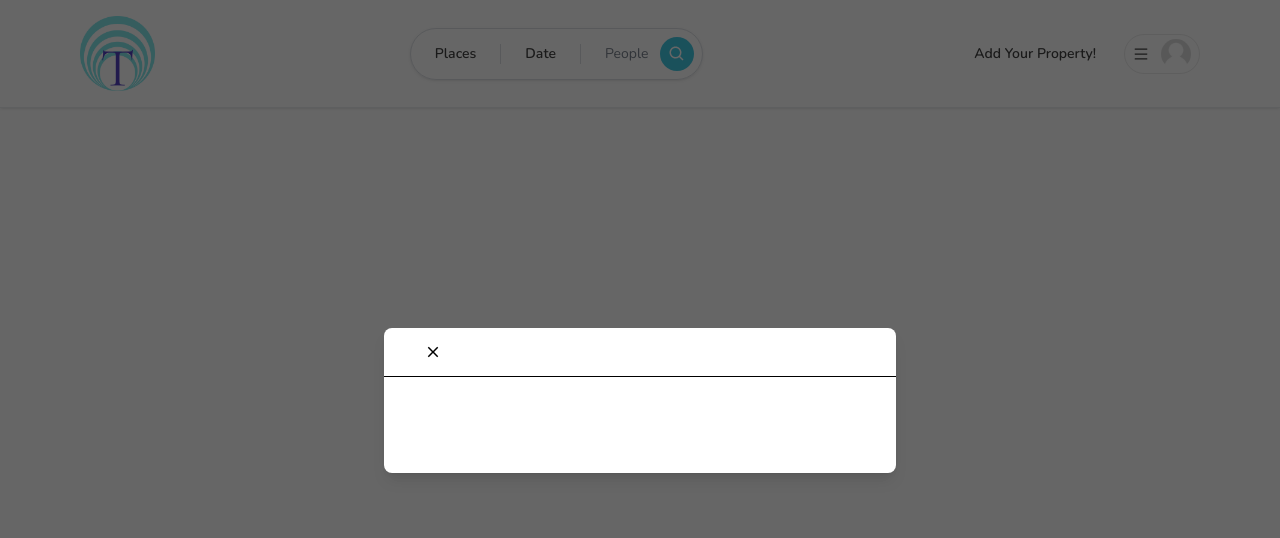
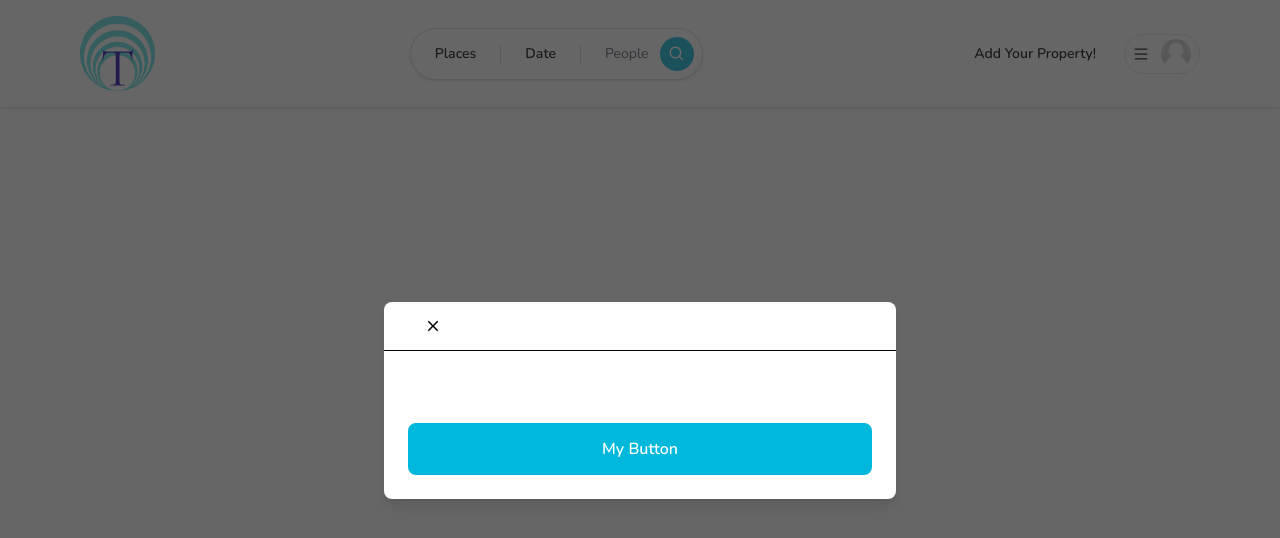
Before and after one commit to Taasoobi/travel-pal, a Next.js app: page / in a window 1280 px wide. Shown: the top 538 px of the page. Built offline with nearby package versions, Linux system fonts and the light colour scheme.

Commit message:
Button Complete

```diff
--- /dev/null
+++ b/app/components/Button.tsx
@@ -0,0 +1,26 @@
+'use client';
+
+import { IconType } from "react-icons";
+
+interface ButtonProps {
+    label: string;
+    onClick: (e: React.MouseEvent<HTMLButtonElement>) => void;
+    disabled?: boolean;
+    outline?: boolean;
+    small?: boolean;
+    icon?: IconType;
+}
+
+const Button: React.FC<ButtonProps> = ({ label, onClick, disabled, outline, small, icon: Icon }) => {
+    return (
+        <button
+        onClick={onClick}
+        disabled={disabled}
+        className={`relative disabled:opacity-70 disabled:cursor-not-allowed rounded-lg hover:opacity-80 transition w-full ${outline ? 'bg-white' : 'bg-cyan-500'} ${outline ? 'border-black' : 'border-cyan-500'} ${outline ? 'text-black' : 'text-white'} ${small ? 'py-1 text-sm font-light border-p' : 'py-3 text-md font-semibold border-2'}`} onClick={onClick} disabled={disabled}>
+            {Icon && (<Icon size={24} className="absolute left-4 top-3" />)}
+            {label}
+        </button>
+    );
+};
+
+export default Button;
--- a/app/components/modals/Modal.tsx
+++ b/app/components/modals/Modal.tsx
@@ -1,6 +1,7 @@
 'use client';
 import { useCallback, useEffect, useState } from "react";
 import { IoMdClose } from "react-icons/io";
+import Button from "../Button";
 
 interface ModalProps {
     isOpen?: boolean;
@@ -73,7 +74,7 @@ const Modal: React.FC<ModalProps> = ({ isOpen, onClose, onSubmit, title, body, f
                         {/*footer*/}
                         <div className="flex flex-col gap-2 p-6">
                             <div className="flex flex-row items-center gap-4 w-full">
-
+                                <Button label="My Button"/>
                             </div>
                         </div>
                     </div>
```
